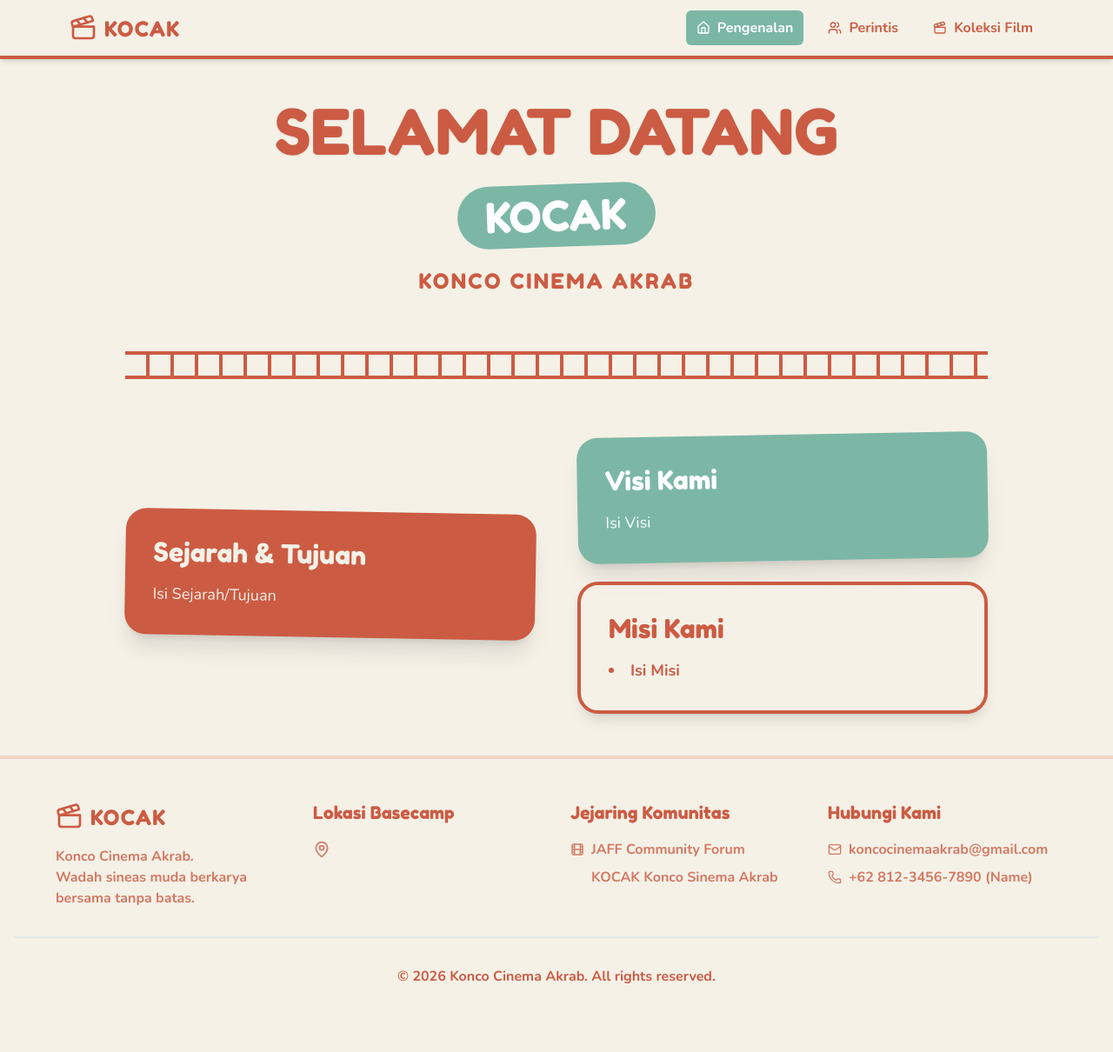
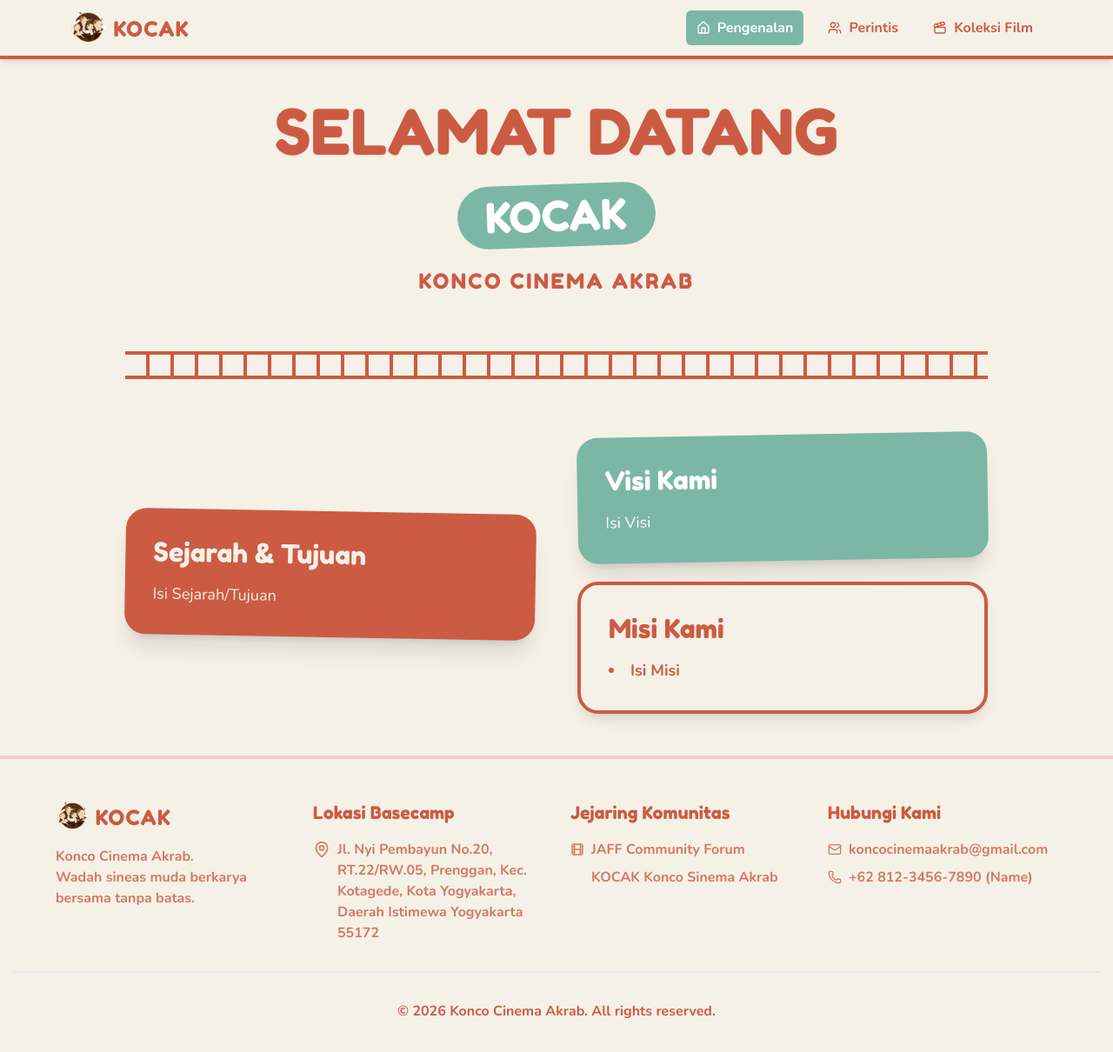
Before and after one commit to alfonsusrichard-ui/koncosinemaakrab, a plain HTML site: page index.html in a window 1280 px wide. Shown: the whole page at 87% size. Before the commit the page ends 1183 px from the top, so only its background shows below. Drawn offline with nearby package versions, Linux system fonts and the light colour scheme; some icons are missing.

Commit message:
Add files via upload

```diff
--- a/index.html
+++ b/index.html
@@ -75,7 +75,10 @@
         <div class="max-w-6xl mx-auto px-4">
             <div class="flex justify-between items-center h-16">
 <div class="flex items-center space-x-2 cursor-pointer" onclick="switchTab('pengenalan')">
-                    <i data-lucide="clapperboard" class="w-8 h-8 text-kocak-red"></i>
+    <!-- Ganti icon Lucide dengan tag img -->
+    <img src="KOCAK_logo 02.png" alt="Logo KOCAK" class="w-auto h-9 object-contain">
+
+    <!-- Hapus baris <span> di bawah ini JIKA gambar PNG-mu sudah memiliki teks KOCAK di dalamnya -->
     <span class="font-display text-2xl text-kocak-red tracking-wider mt-1">KOCAK</span>
 </div>
                 <div class="flex space-x-1 sm:space-x-4">
@@ -176,7 +179,7 @@
             <!-- Brand -->
             <div class="space-y-4">
 <div class="flex items-center space-x-2">
-                    <i data-lucide="clapperboard" class="w-8 h-8"></i>
+    <img src="KOCAK_logo 02.png" alt="Logo KOCAK" class="w-auto h-8 object-contain">
     <span class="font-display text-2xl tracking-wider mt-1">KOCAK</span>
 </div>
                 <p class="font-bold opacity-80">Konco Cinema Akrab.<br>Wadah sineas muda berkarya bersama tanpa batas.</p>
@@ -187,7 +190,7 @@
                 <h3 class="font-display text-xl mb-4">Lokasi Basecamp</h3>
                 <div class="flex items-start space-x-2 opacity-80 font-bold">
                     <i data-lucide="map-pin" class="w-5 h-5 flex-shrink-0 mt-0.5"></i>
-                    <p></p>
+                    <p>Jl. Nyi Pembayun No.20, RT.22/RW.05, Prenggan, Kec. Kotagede, Kota Yogyakarta, Daerah Istimewa Yogyakarta 55172</p>
                 </div>
             </div>
 
```
Also changed, not shown: KOCAK_logo 02.png (added). Lines whose indentation alone changed are shown as unchanged.
